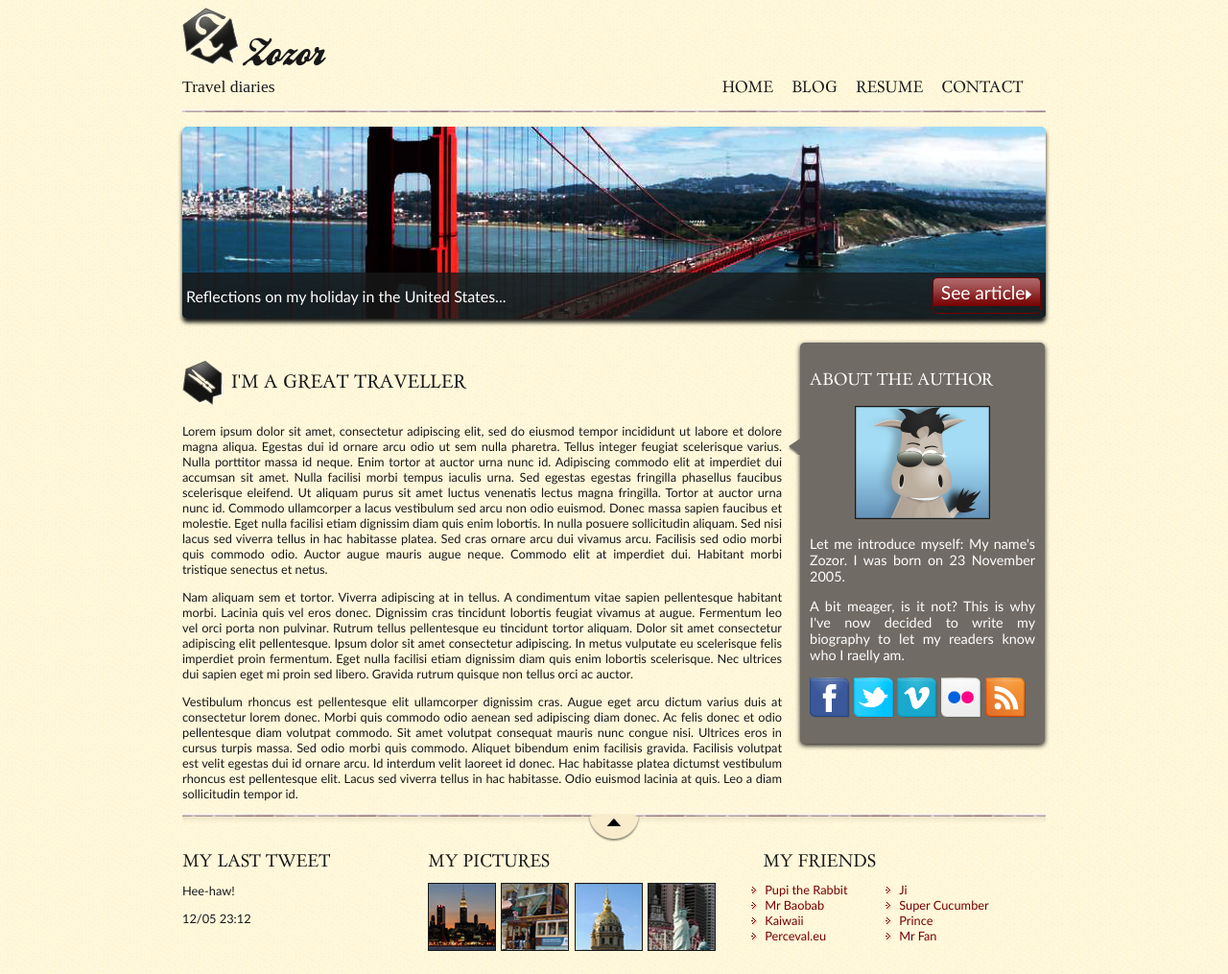
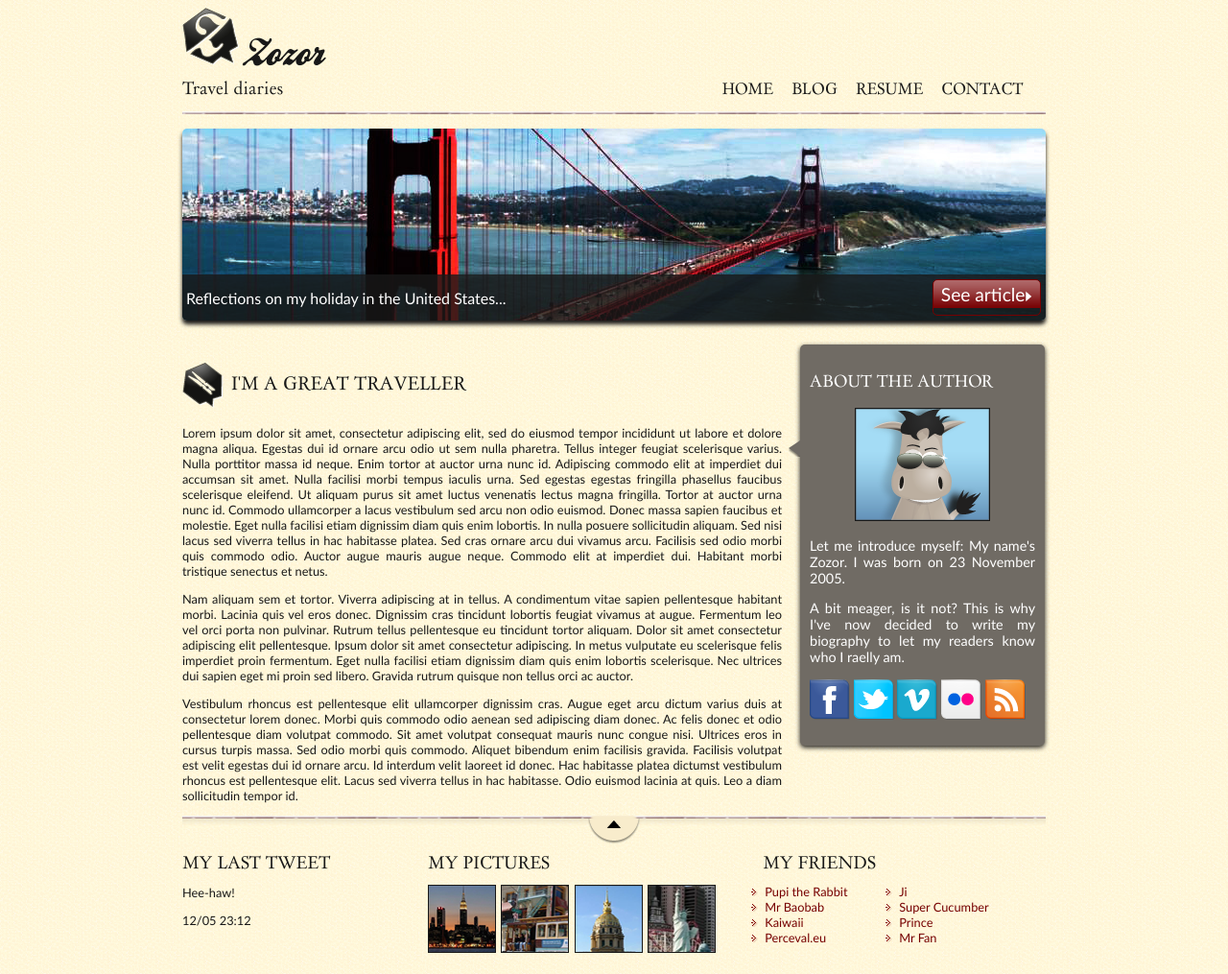
Before and after one commit to adiboii/cs201.Zozor_TravelDiaries, a plain HTML site: page index.html in a window 1280 px wide. Shown: the whole page at 96% size. Drawn offline with Linux system fonts and the light colour scheme.

Commit message:
Update style.css

```diff
--- a/style.css
+++ b/style.css
@@ -59,7 +59,7 @@ header h1{
 }
 
 header h2{
-    font-family: Dayron, serif;
+    font-family: Dayrom, serif;
     font-size: 1.1em;
     margin-top: 0px;
     font-weight: normal;
```
